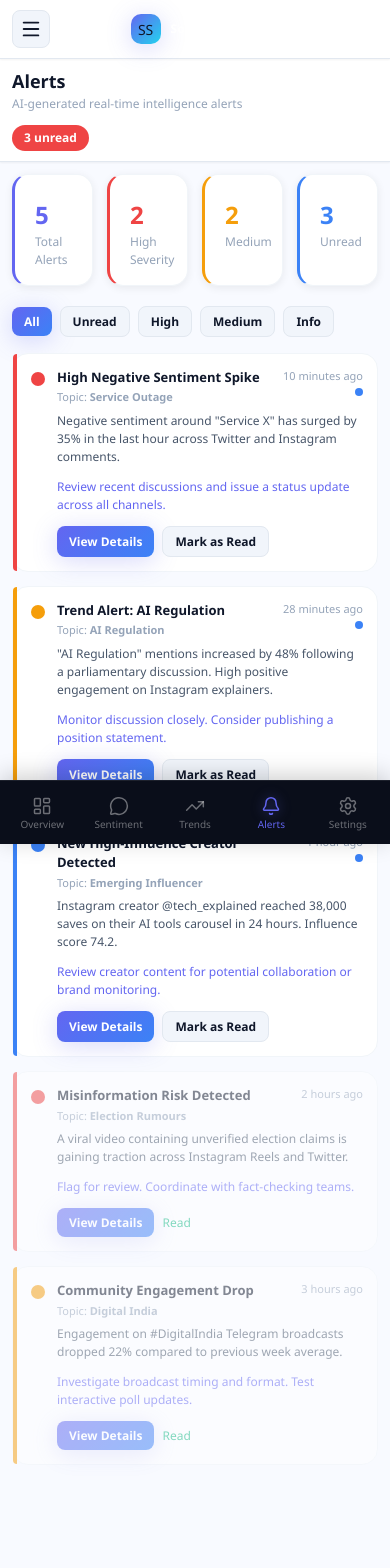
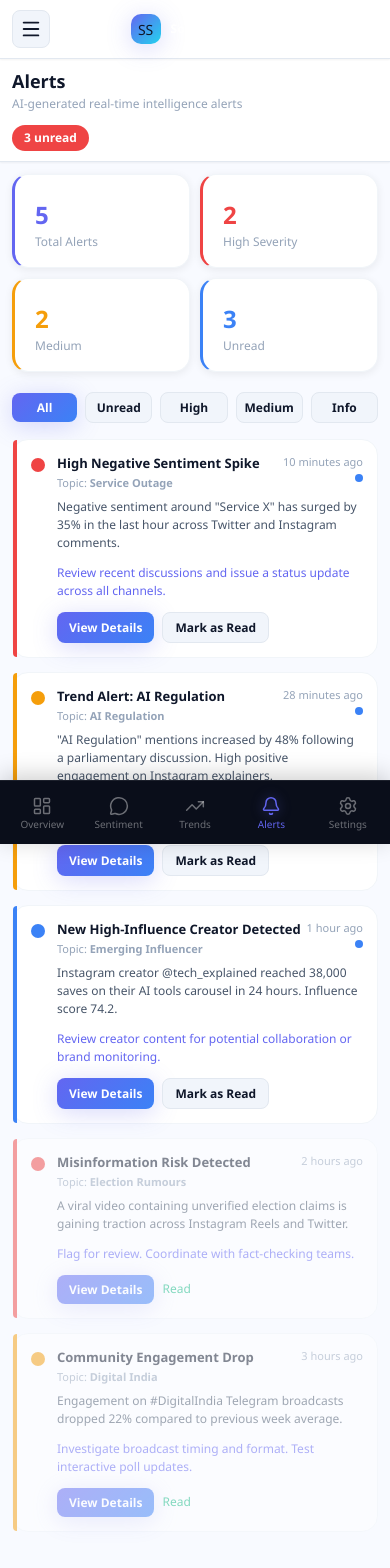
Before and after one commit to HexaHack06/SocialSenseAi, a React (Vite) app: page /#/alerts in a window 390 px wide. Shown: the top 1568 px of the page. Before the commit the page ends 1541 px from the top, so only its background shows below. Built offline with nearby package versions, Linux system fonts and the light colour scheme.

Commit message:
fix: mobile layout fixes for Alerts, Sentiment, Trends, Reports pages

```diff
--- a/src/index.css
+++ b/src/index.css
@@ -1412,3 +1412,77 @@ input, select { font-family: inherit; }
   .page-header { padding: 12px 12px 10px; top: 58px; }
   .mobile-topbar { padding: 10px 12px; }
 }
+
+
+/* ═══════════════════════════════════════════════════════════════
+   PAGE-SPECIFIC MOBILE FIXES
+   ═══════════════════════════════════════════════════════════════ */
+@media (max-width: 768px) {
+
+  /* Alerts — 4-col inline grid to 2-col */
+  .alerts-stats-grid {
+    grid-template-columns: repeat(2, 1fr) !important;
+    gap: 10px !important;
+  }
+
+  /* Sentiment — pie + bars flex row to column stack */
+  .sentiment-dist-body {
+    flex-direction: column !important;
+    align-items: center !important;
+  }
+  .sentiment-dist-body > .recharts-responsive-container {
+    width: 100% !important;
+  }
+
+  /* Trends — origin terminal: reduce padding */
+  .trend-origin-terminal {
+    padding: 14px 12px !important;
+  }
+  /* Trends — each origin row: stack platform badge below */
+  .trend-origin-row {
+    flex-direction: column !important;
+    align-items: flex-start !important;
+    gap: 6px !important;
+  }
+
+  /* Reports grid 3-col to 2-col */
+  .report-grid {
+    grid-template-columns: repeat(2, 1fr) !important;
+  }
+  .report-preview {
+    max-width: 100% !important;
+    padding: 16px 12px !important;
+  }
+  .report-section {
+    overflow-x: auto;
+  }
+
+  /* Alert header: stop wrapping weirdly */
+  .alert-header {
+    flex-wrap: wrap;
+    gap: 4px;
+  }
+
+  /* Card headers with pill rows: allow wrapping */
+  .card-header {
+    flex-wrap: wrap;
+    gap: 10px;
+  }
+
+  /* Filter buttons: wrap and fill */
+  .filter-row {
+    flex-wrap: wrap;
+  }
+  .filter-row .btn {
+    flex: 1;
+    min-width: 58px;
+    justify-content: center;
+    text-align: center;
+  }
+
+  /* Network canvas min height */
+  .network-canvas { min-height: 260px; }
+
+  /* recharts: never overflow parent */
+  .recharts-wrapper { max-width: 100% !important; }
+}
--- a/src/pages/Alerts.jsx
+++ b/src/pages/Alerts.jsx
@@ -94,7 +94,7 @@ export default function Alerts() {
 
       <div className="page-body">
         {/* Summary stats */}
-        <div style={{ display: 'grid', gridTemplateColumns: 'repeat(4, 1fr)', gap: 14, marginBottom: 20 }}>
+        <div className="alerts-stats-grid" style={{ display: 'grid', gridTemplateColumns: 'repeat(4, 1fr)', gap: 14, marginBottom: 20 }}>
           {[
             { label: 'Total Alerts', value: alerts.length, color: '#6366f1', icon: '' },
             { label: 'High Severity', value: alerts.filter(a => a.severity === 'high').length, color: '#ef4444', icon: '' },
--- a/src/pages/Sentiment.jsx
+++ b/src/pages/Sentiment.jsx
@@ -89,7 +89,7 @@ export default function Sentiment() {
             <div className="card-header">
               <div className="card-title">Sentiment Distribution</div>
             </div>
-            <div className="card-body" style={{ display: 'flex', gap: 24, alignItems: 'center' }}>
+            <div className="card-body sentiment-dist-body" style={{ display: 'flex', gap: 24, alignItems: 'center' }}>
               <ResponsiveContainer width={180} height={180}>
                 <PieChart>
                   <Pie data={sentDist} innerRadius={50} outerRadius={80} paddingAngle={3} dataKey="value">
--- a/src/pages/Trends.jsx
+++ b/src/pages/Trends.jsx
@@ -202,7 +202,7 @@ export default function Trends() {
 
           <div className="card-body" style={{ paddingTop: 8 }}>
             {/* Terminal / Code-styled Chronological Propagation Container */}
-            <div style={{
+            <div className="trend-origin-terminal" style={{
               background: '#090d16',
               borderRadius: 'var(--radius-md)',
               border: '1px solid rgba(255,255,255,0.08)',
@@ -222,7 +222,7 @@ export default function Trends() {
               <div style={{ display: 'flex', flexDirection: 'column', gap: 12 }}>
                 {originSteps.map((step, idx) => (
                   <div key={idx}>
-                    <div style={{
+                    <div className="trend-origin-row" style={{
                       display: 'flex',
                       alignItems: 'center',
                       justifyContent: 'space-between',
```
